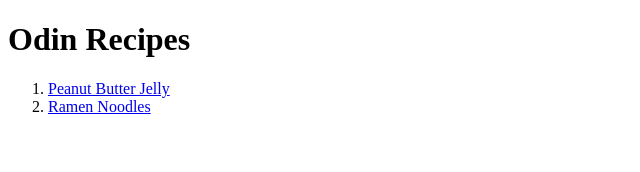
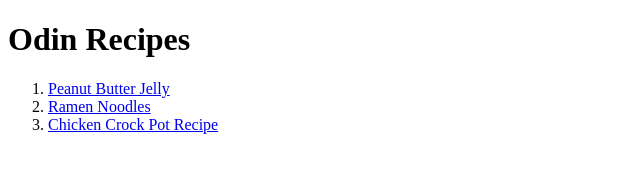
Before and after one commit to dfindlay13/odin-recipes, a plain HTML site: page index.html in a window 1280 px wide. Shown: the whole page, without its empty margins (0-640 px from the left). Drawn offline with Linux system fonts and the light colour scheme.

Commit message:
Added link to new chicken recipe to home page

```diff
--- a/index.html
+++ b/index.html
@@ -15,6 +15,9 @@
                 <li>
                     <a href="./html/recipes/ramen_noodles.html" target="_blank" rel="noopener no referrer">Ramen Noodles</a>
                 </li>
+                <li>
+                    <a href="./html/recipes/crock_pot_recipe.html" target="_blank" rel="noopener no referrer">Chicken Crock Pot Recipe </a>
+                </li>
             </ol>
         </p>
     </body>
```
